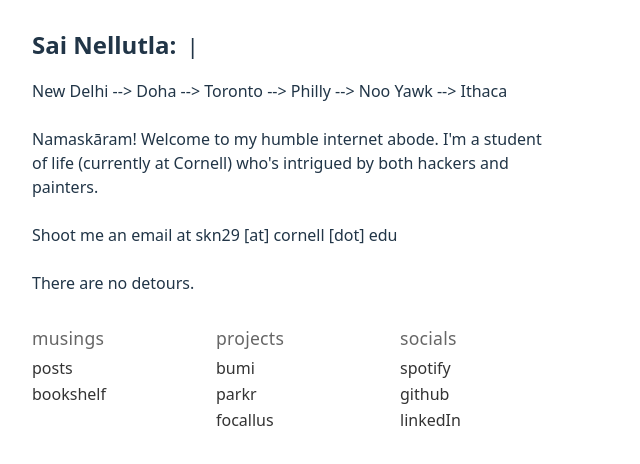
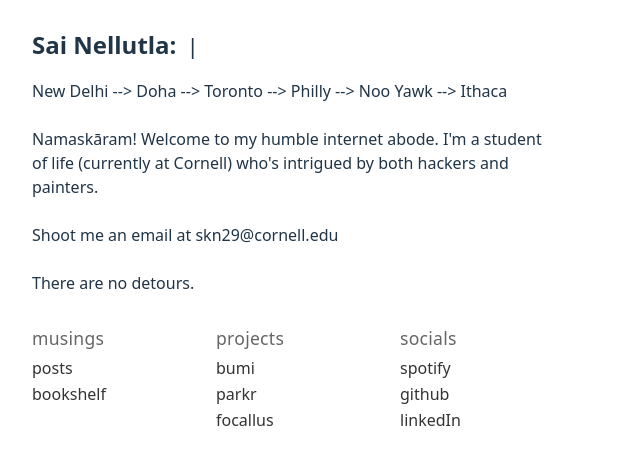
Before and after one commit to SaiNel7/abode, a React (Vite) app: page / in a window 1280 px wide. Shown: the top 464 px of the page, without its empty margins (0-640 px from the left). Built offline with nearby package versions, Linux system fonts and the light colour scheme.

Commit message:
tombstone

```diff
--- a/src/App.jsx
+++ b/src/App.jsx
@@ -62,7 +62,7 @@ function Home() {
       New Delhi --{'>'} Doha --{'>'} Toronto --{'>'} Philly --{'>'} Noo Yawk --{'>'} Ithaca<br/><br/>
         Namaskāram! Welcome to my humble internet abode. I'm a student of life (currently at Cornell) who's intrigued by both hackers and painters.
         <br/><br/>
-        Shoot me an email at skn29 [at] cornell [dot] edu
+        Shoot me an email at skn29@cornell.edu
         <br/><br/>
         There are no detours.
       </div>
```
